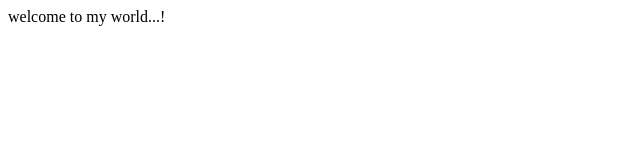
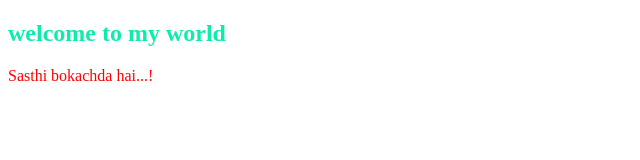
Before and after one commit to rishuyadav786/myprofile, a plain HTML site: page index.html in a window 1280 px wide. Shown: the whole page, without its empty margins (0-640 px from the left). Drawn offline with Linux system fonts and the light colour scheme.

Commit message:
my profile

```diff
--- a/index.html
+++ b/index.html
@@ -7,7 +7,8 @@
     <title>Document</title>
 </head>
 <body>
-    welcome to my world...!
+   <h2 style="color:rgb(14, 236, 173)">welcome to my world</h2>
+    <p style="color:red">Sasthi bokachda hai...!</p>
 
 </body>
 </html>
```
